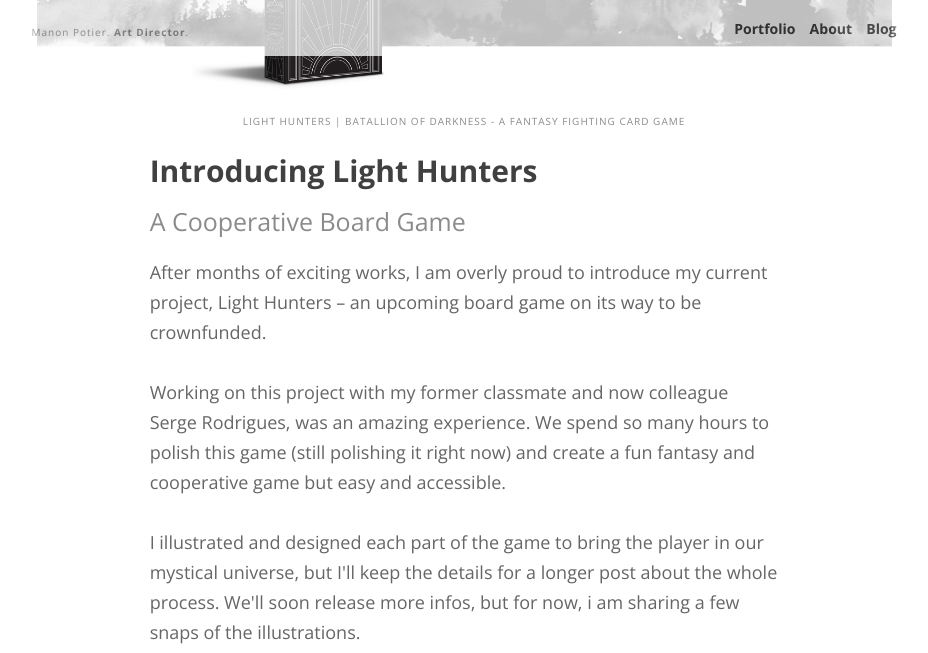
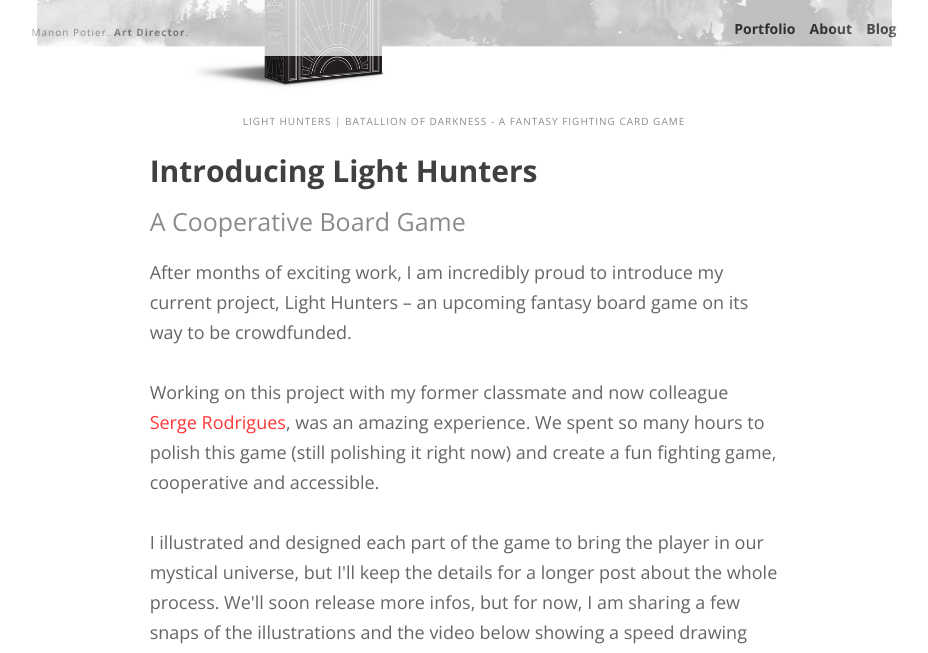
Before and after one commit to ManonStripes/manonstripes.github.io, a Jekyll site: the page built from _blog/2017-03-30-Introducing-Light-Hunters.markdown, in a window 1280 px wide and 1400 px high, scrolled down 347 px. Shown: the top 653 px of the window, without its empty margins (176-1104 px from the left). Built offline with Jekyll 4.4.1, drawn with Linux system fonts in a browser that asks for light colours; nearby versions of some CDN libraries; some of the changed text lies outside the part shown.

Commit message:
correct wording

```diff
--- a/_blog/2017-03-30-Introducing-Light-Hunters.markdown
+++ b/_blog/2017-03-30-Introducing-Light-Hunters.markdown
@@ -15,11 +15,11 @@
 
 <h2>A Cooperative Board Game</h2>
 <br/>
-<p class="post-blog">After months of exciting works, I am overly proud to introduce my current project, Light Hunters – an upcoming board game on its way to be crownfunded.<br/><br/>
+<p class="post-blog">After months of exciting work, I am incredibly proud to introduce my current project, Light Hunters – an upcoming fantasy board game on its way to be crowdfunded.<br/><br/>
 
-Working on this project with my former classmate and now colleague Serge Rodrigues, was an amazing experience. We spend so many hours to polish this game (still polishing it right now) and create a fun fantasy and cooperative game but easy and accessible.<br/><br/>
+Working on this project with my former classmate and now colleague <a href="http://www.dtda.fr">Serge Rodrigues</a>, was an amazing experience. We spent so many hours to polish this game (still polishing it right now) and create a fun fighting game, cooperative and accessible.<br/><br/>
 
-I illustrated and designed each part of the game to bring the player in our mystical universe, but I'll keep the details for a longer post about the whole process. We'll soon release more infos, but for now, i am sharing a few snaps of the illustrations.</p>
+I illustrated and designed each part of the game to bring the player in our mystical universe, but I'll keep the details for a longer post about the whole process. We'll soon release more infos, but for now, I am sharing a few snaps of the illustrations and the video below showing a speed drawing with black ink.</p>
 
 
 <div class="videoWrapperOuter">
@@ -33,6 +33,10 @@
     <img class="col three" src="{{ site.baseurl }}/img/Light-Hunters-Drawings.jpg" alt="" title="Light Hunters Artwork"/><br/>
 </div>
 <p class="caption-blog">
-Some pieces of the artworks</p>
+Some pieces of the artwork</p>
+
+<p class="caption-blog">---</p>
+
+<p class="post-blog">If you want to keep updated on the game, follow us on <a href="https://www.facebook.com/DTDAGames/">Facebook</a> or <a href="https://twitter.com/DTDA_Games">Twitter</a>. Stick around!</p>
 
 </div>
```
